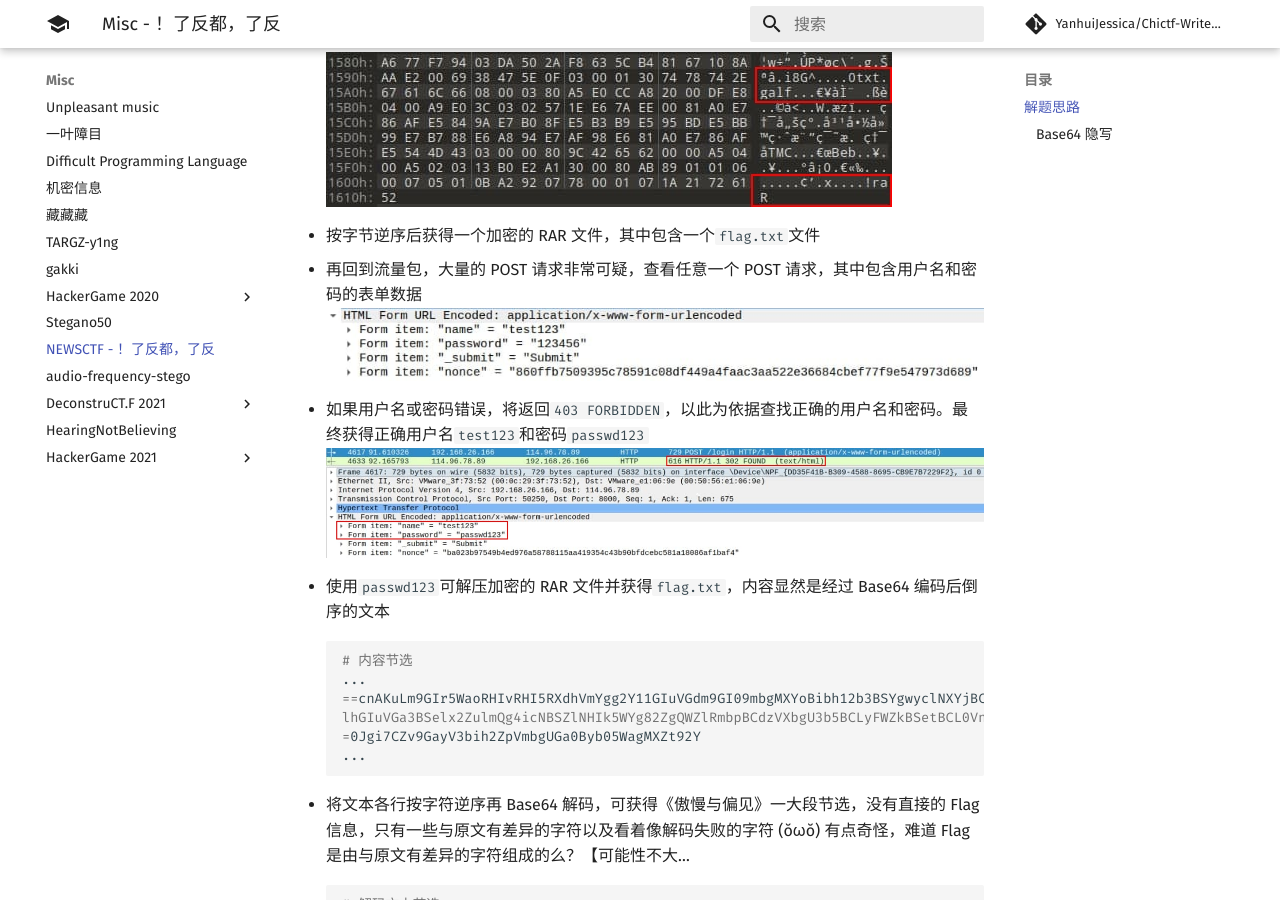
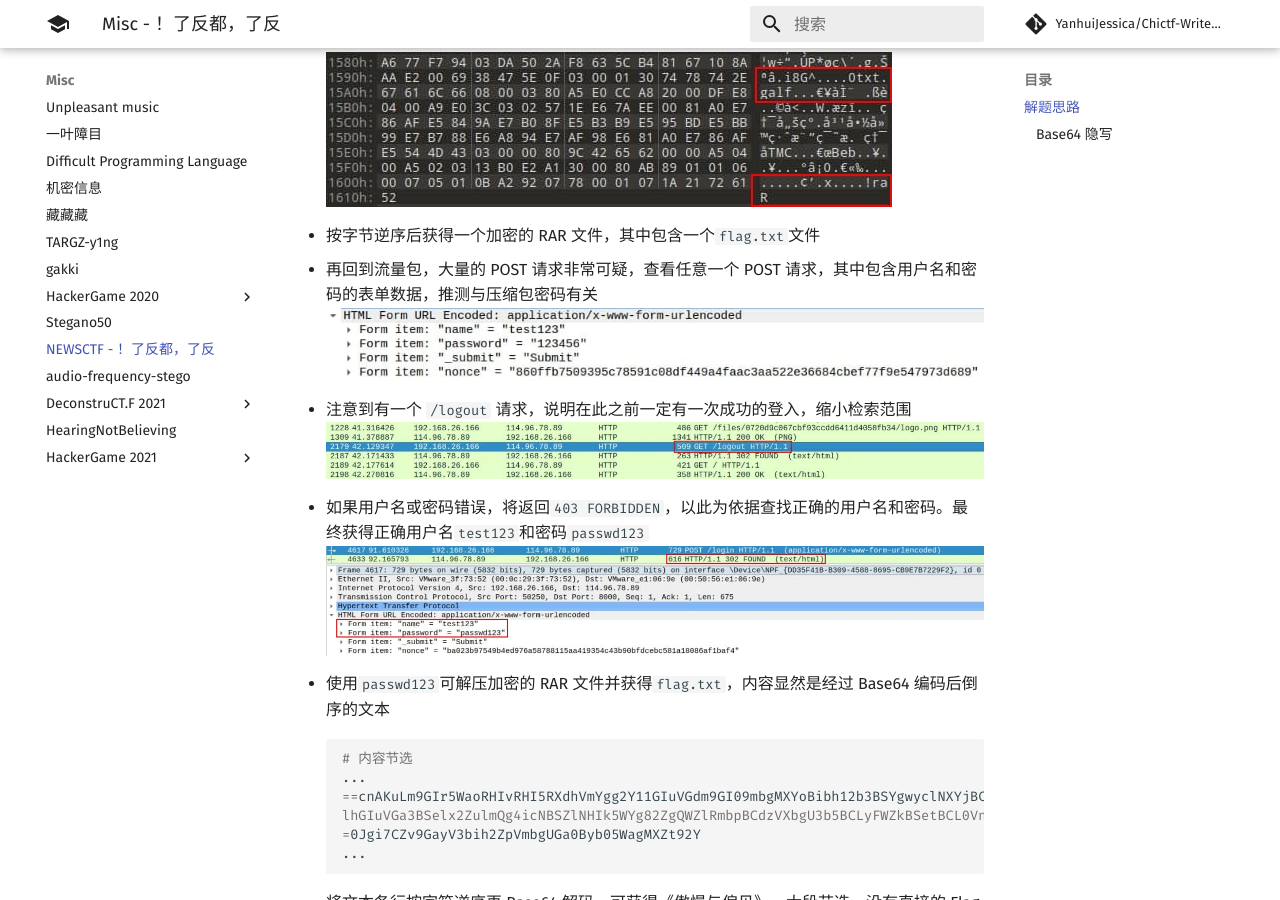
Before and after one commit to YanhuiJessica/Chictf-Writeups, an MkDocs documentation site: the page built from docs/misc/newsctf_all_reverse.md, in a window 1280 px wide and 900 px high, scrolled down 721 px. Built offline with MkDocs 1.6.1 and Material for MkDocs 9.7.7, drawn with Linux system fonts in a browser that asks for light colours; comment, search, counter and statistics services are not loaded.

Commit message:
思路优化

````diff
--- a/docs/misc/newsctf_all_reverse.md
+++ b/docs/misc/newsctf_all_reverse.md
@@ -13,10 +13,12 @@ description: 2021 | NEWSCTF | Misc
 - 使用 010 Editor 查看类型不明的文件，发现是按字节逆序的 RAR 文件<br>
 ![!raR](img/newsctf_all_reverse03.jpg)
 - 按字节逆序后获得一个加密的 RAR 文件，其中包含一个`flag.txt`文件
-- 再回到流量包，大量的 POST 请求非常可疑，查看任意一个 POST 请求，其中包含用户名和密码的表单数据<br>
+- 再回到流量包，大量的 POST 请求非常可疑，查看任意一个 POST 请求，其中包含用户名和密码的表单数据，推测与压缩包密码有关<br>
 ![name, password, _submit, nonce](img/newsctf_all_reverse04.jpg)
+- 注意到有一个 `/logout` 请求，说明在此之前一定有一次成功的登入，缩小检索范围<br>
+![/logout](img/newsctf_all_reverse05.jpg)
 - 如果用户名或密码错误，将返回`403 FORBIDDEN`，以此为依据查找正确的用户名和密码。最终获得正确用户名`test123`和密码`passwd123`<br>
-![passwd123](img/newsctf_all_reverse05.jpg)
+![passwd123](img/newsctf_all_reverse06.jpg)
 - 使用`passwd123`可解压加密的 RAR 文件并获得`flag.txt`，内容显然是经过 Base64 编码后倒序的文本
 	```bash
 	# 内容节选
````
Also changed, not shown: docs/misc/img/newsctf_all_reverse05.jpg, docs/misc/img/newsctf_all_reverse06.jpg (added).
